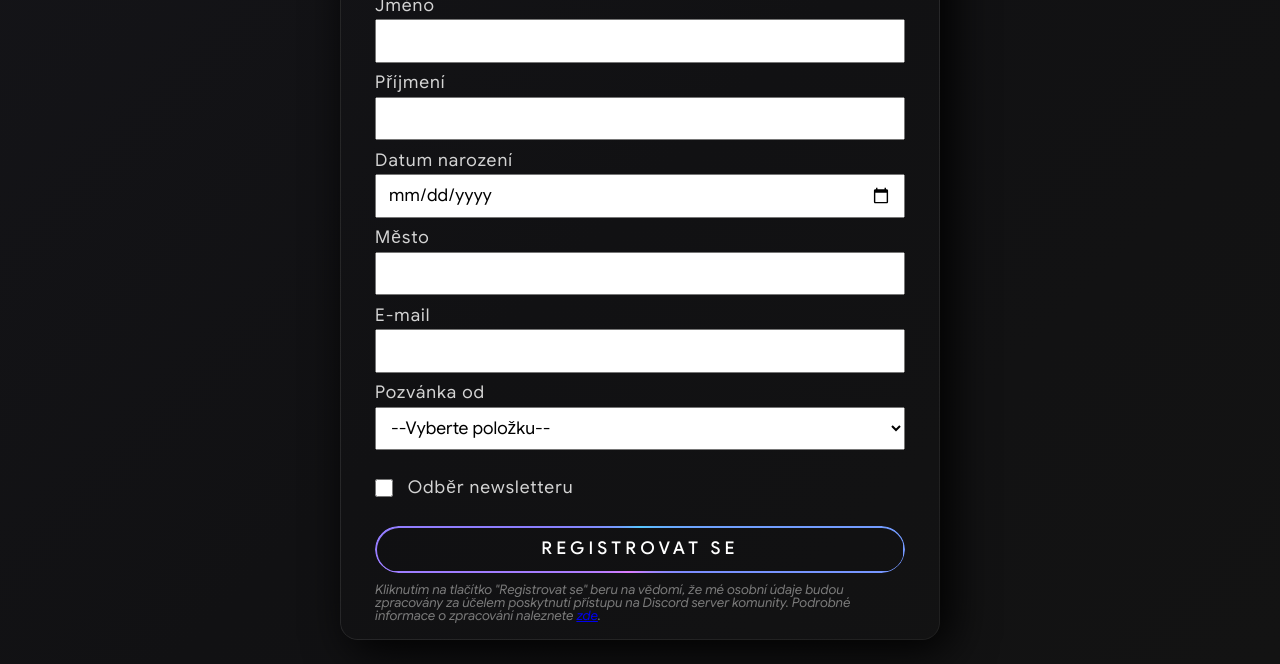
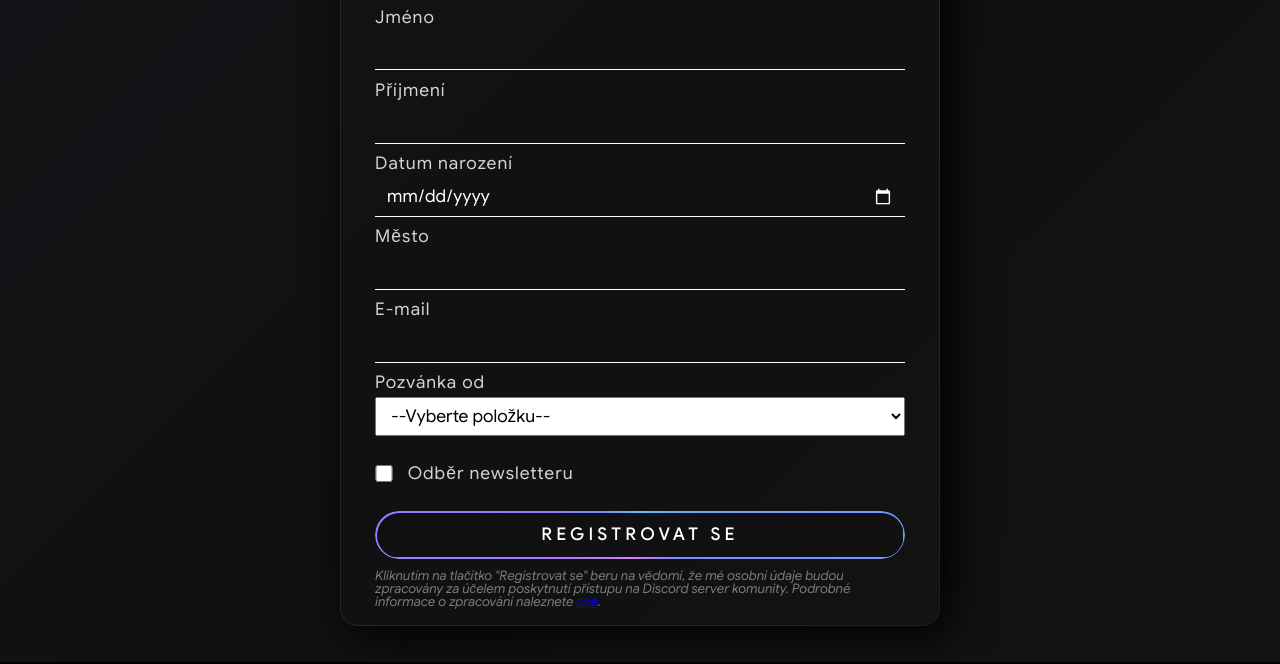
Before and after one commit to prodbylcsh/GrowHub, a plain HTML site: page index.html in a window 1280 px wide. Shown: the part 138-802 px from the top of the page. Drawn offline with Linux system fonts and the light colour scheme.

Commit message:
style fixes

```diff
--- a/styles.css
+++ b/styles.css
@@ -69,7 +69,7 @@
     --form-label-gap: 5px;
     --form-element-gap: 0.65em;
     --font-size: clamp(16px, 15px + 0.2vw, 18px);
-    --form-input-size: clamp(2rem, 1.75rem + 1vw, 2.75rem);
+    --form-input-size: clamp(1.5rem, 1.5rem + 1vw, 2.75rem);
     --checkbox-size: 1rem;
 }
 
@@ -262,3 +262,21 @@ form select {
     outline: 2px solid rgba(145, 175, 255, 0.85);
     outline-offset: 4px;
 }
+
+form input:not([type="checkbox"]) {
+    background: none;
+    border: none;
+    border-bottom: 1px solid white;
+    color: white;
+}
+
+input[type="date"] {
+    color-scheme: dark;
+    color: white;
+    -webkit-text-fill-color: white;
+}
+
+input[type="date"]::-webkit-datetime-edit,
+input[type="date"]::-webkit-datetime-edit-fields-wrapper {
+    color: white;
+}
```
